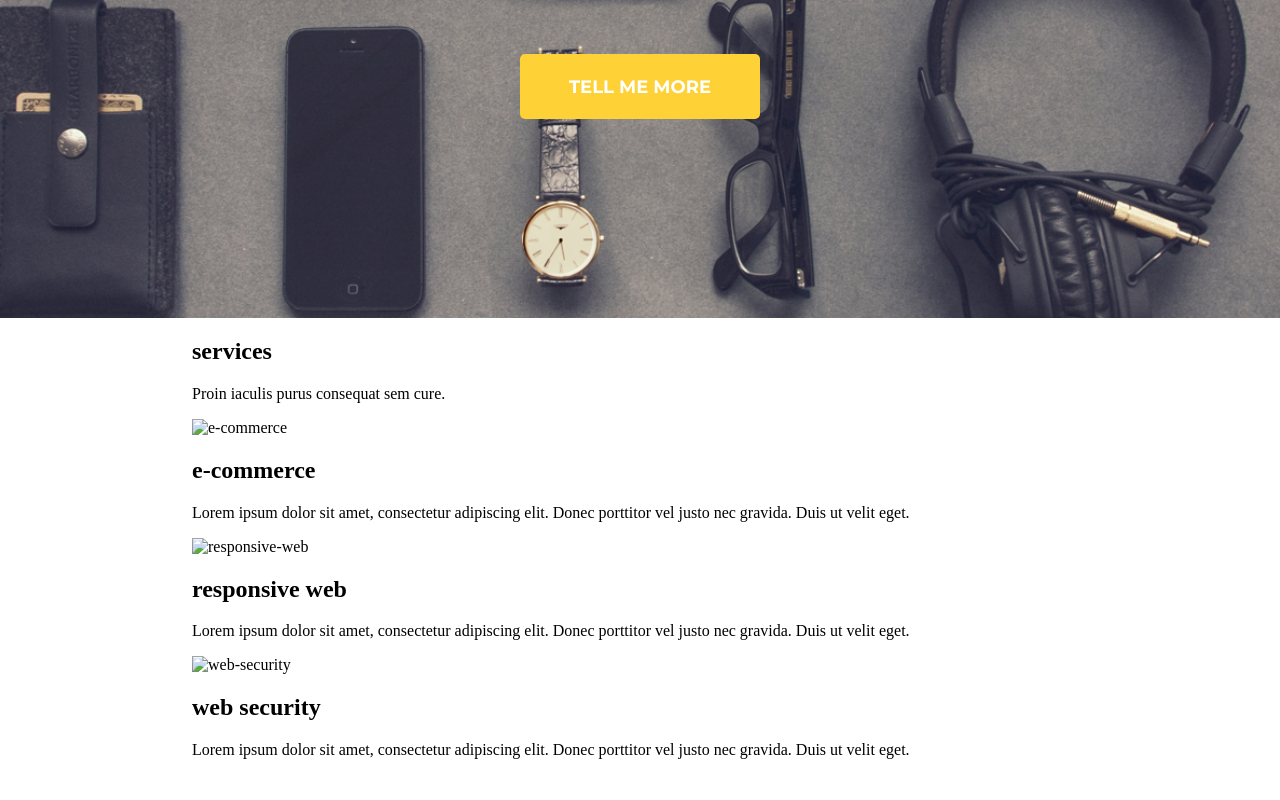
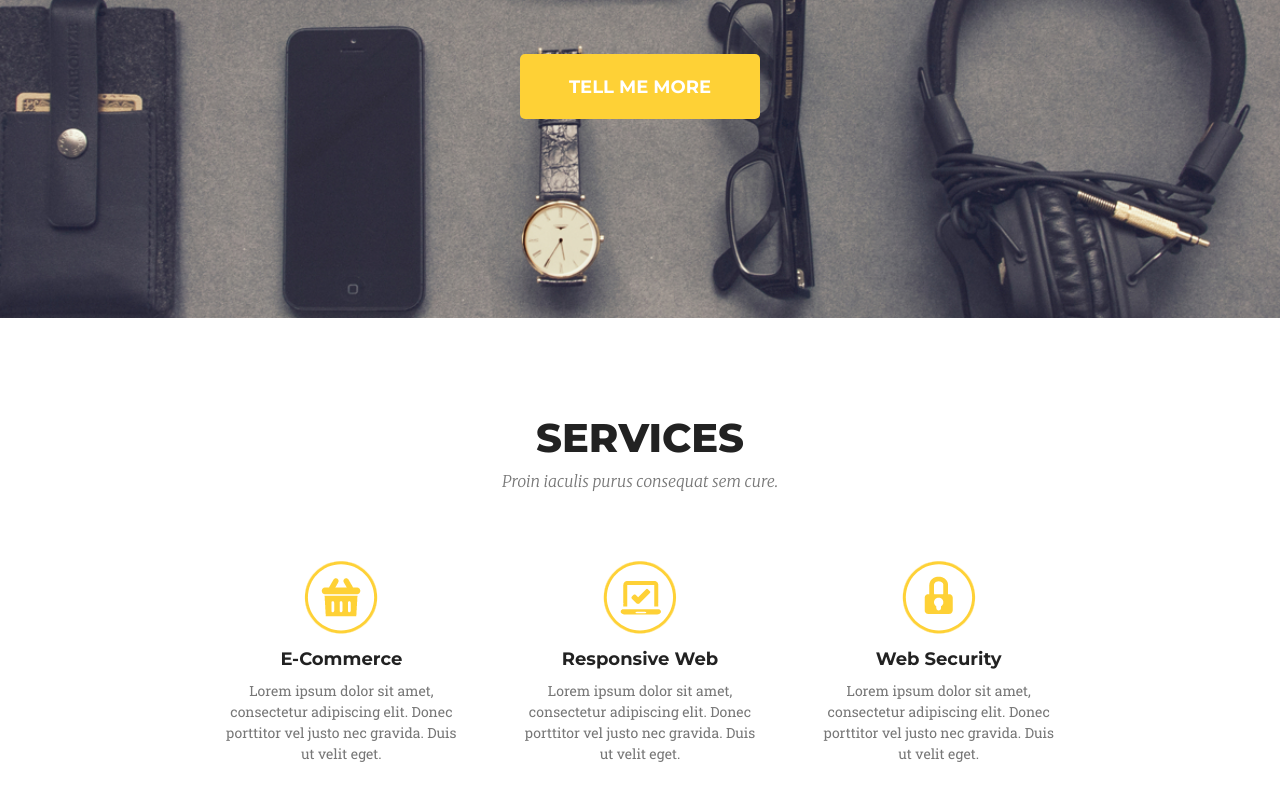
Before and after one commit to magdacz/Golden, a website: page index.html in a window 1280 px wide. Shown: the part 482-1282 px from the top of the page. Before the commit the page ends 1257 px from the top, so only its background shows below. Drawn offline with Linux system fonts and the light colour scheme.

Commit message:
Add section services, add variables(fomt-family)

```diff
--- a/sass/style.scss
+++ b/sass/style.scss
@@ -1,14 +1,12 @@
 
-@import url('https://fonts.googleapis.com/css?family=Merriweather:300i|Montserrat:400,600,700|Roboto+Slab');
+@import url('https://fonts.googleapis.com/css?family=Merriweather:300i|Montserrat:400,600,700,800|Roboto+Slab');
+//ZMIENNE
+// fonty
+$font-primary: 'Montserrat', sans-serif;
+$font-second: 'Merriweather', serif;
+$font-p: 'Roboto Slab', serif;
 
-
-//ZMIENNE
-//MIXINY
-
-
-
-
-body{
+body {
     padding: 0;
     margin: 0;
 }
@@ -52,7 +50,7 @@ header {
         font-size: 14px;
         margin-right: 40px;
         pointer: cursor;
-        font-family: 'Montserrat', sans-serif;
+        font-family: $font-primary;
         font-weight: 600;
     }
 
@@ -63,7 +61,7 @@ header {
         margin-top: 245px;
         font-size: 40px;
         color: white;
-        font-family: 'Merriweather', serif;
+        font-family:$font-second;
         text-shadow: black 0.1em 0.1em 0.2em;
     }
 
@@ -73,7 +71,7 @@ header {
         text-align: center;
         margin: 20px auto 59px auto;
         color: white;
-        font-family: 'Montserrat', sans-serif;
+        font-family: $font-primary;
         font-weight: 700;
         text-shadow: black 0.1em 0.1em 0.2em;
     }
@@ -90,7 +88,64 @@ header {
         color: white;
         background-color: #fed136;
         cursor: pointer;
-        font-family: 'Montserrat', sans-serif;
+        font-family: $font-primary;
         font-weight: 700;
     }
 }
+
+/*SERVICES*/
+ .services {
+    margin-top: 120px;
+    margin-bottom: 120px;
+
+     h1 {
+        text-align: center;
+        text-transform: uppercase;
+        line-height: 0;
+        font-size: 40px;
+        font-family: $font-primary;
+        font-weight: 800;
+        font-style: bold;
+        color: #222222;
+     }
+
+     p {
+        margin-top: 30px;
+        margin-bottom: 70px;
+        text-align: center;
+        font-size: 16px;
+        font-family: $font-second;
+        color: #777777;
+     }
+
+     .icons {
+        display: flex;
+
+        div {
+            text-align:center;
+
+            h2 {
+                text-transform: capitalize;
+                font-size: 18px;
+                margin-top: 10px;
+                margin-bottom: 10px;
+                font-family: $font-primary;
+                font-weight: 700;
+                color: #222222;
+
+
+            }
+
+            p {
+                font-size: 14px;
+                font-family: $font-p;
+                color: #777777;
+                line-height: 1.5;
+                 padding: 0 30px;
+                 margin-top: 0;
+                 margin-bottom: 0;
+            }
+        }
+     }
+
+}
```
Also changed, not shown: css/style.css, images/e-commerce.png (added), images/responsive-web.png (added), images/web-security.png (added), 1 other file.
